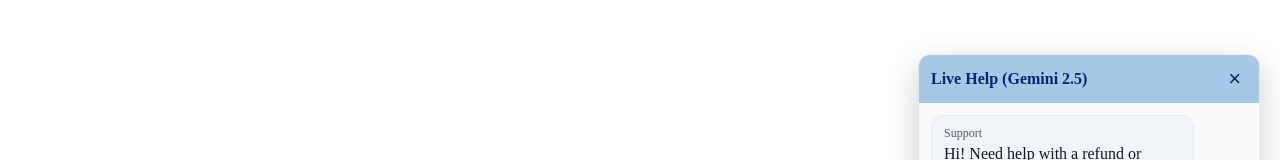
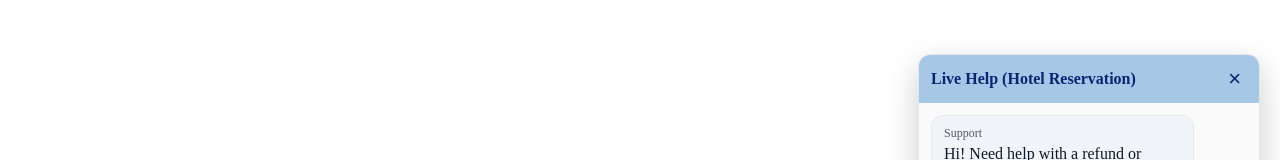
Before and after one commit to ValdemirJunior2020/Refund-Demo, a React (Create React App) app: page / in a window 1280 px wide. Both pictures are taken after a click on the button "Open chat". Shown: the part 437-597 px from the top of the page. Built offline with nearby package versions, Linux system fonts and the light colour scheme; no server answers.

Commit message:
again gemini

```diff
--- a/src/components/ChatWidget.js
+++ b/src/components/ChatWidget.js
@@ -1,5 +1,5 @@
 import { useEffect, useRef, useState } from "react";
-import { useNavigate, useLocation } from "react-router-dom";
+import { useNavigate, useLocation } from "react-router-dom";  // ✅ added import
 
 const BOT = "bot";
 const USER = "you";
@@ -19,8 +19,8 @@ export default function ChatWidget() {
     { role: "model", content: "Hi! I can help with refunds or tickets." }
   ]);
 
-  const navigate = useNavigate();
-  const location = useLocation();
+  const navigate = useNavigate();   // ✅ now imported
+  const location = useLocation();   // ✅ now imported
   const endRef = useRef(null);
 
   useEffect(() => {
@@ -134,7 +134,7 @@ export default function ChatWidget() {
       {open && (
         <div style={panelStyle}>
           <div style={headerStyle}>
-            <span>Live Help (Gemini 2.5)</span>
+            <span>Live Help (Hotel Reservation)</span>
             <button onClick={() => setOpen(false)} style={closeBtnStyle}>×</button>
           </div>
           <div style={bodyStyle}>
@@ -205,6 +205,6 @@ const inputRowStyle = { display: "flex", gap: 8, padding: 12, borderTop: "1px so
 const inputStyle = {
   flex: 1,
   padding: "10px 12px",
-  border: "1px solid #cbd5e1",   // ✅ fixed string
+  border: "1px solid #cbd5e1",
   borderRadius: 10
 };
```
